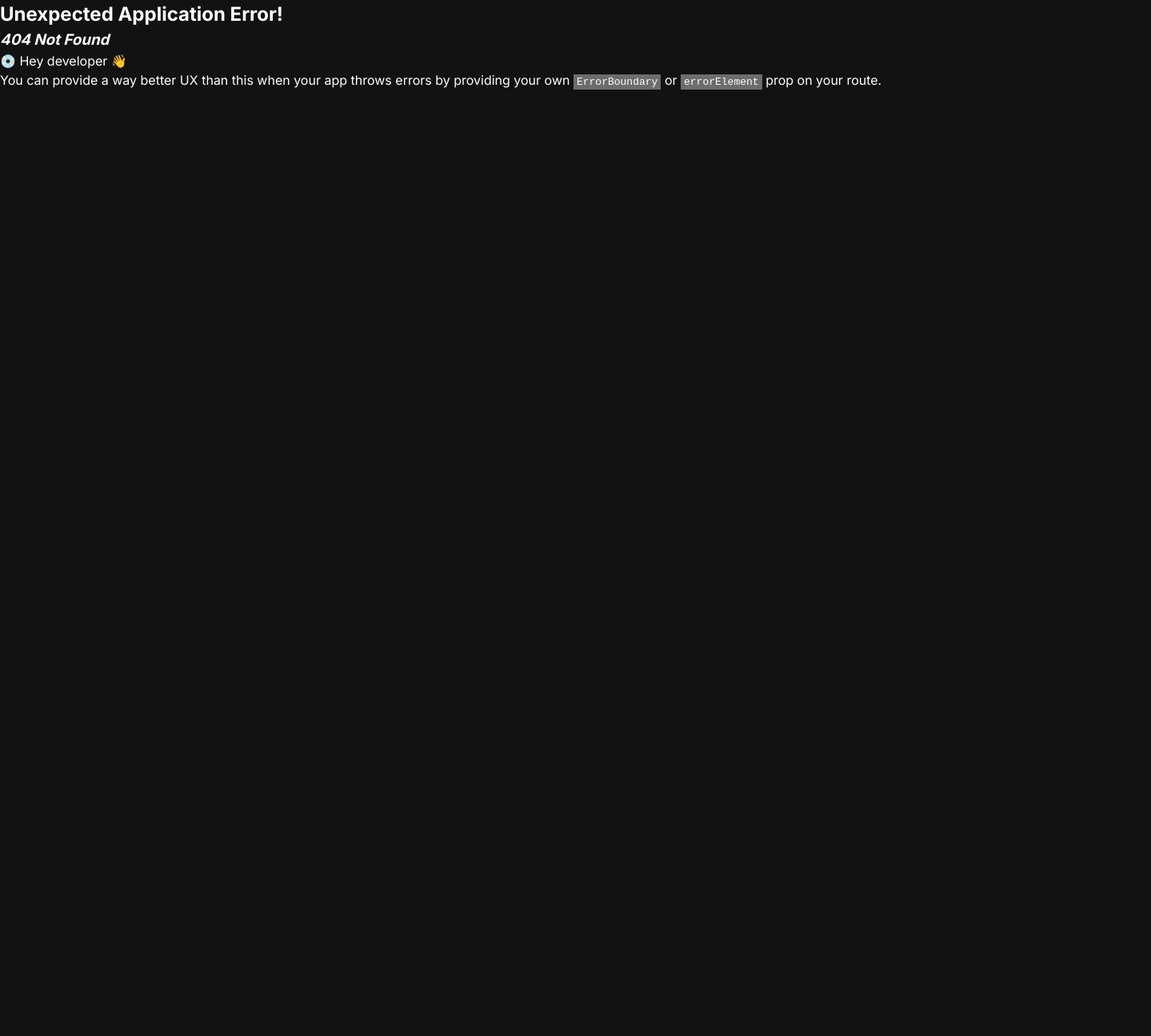
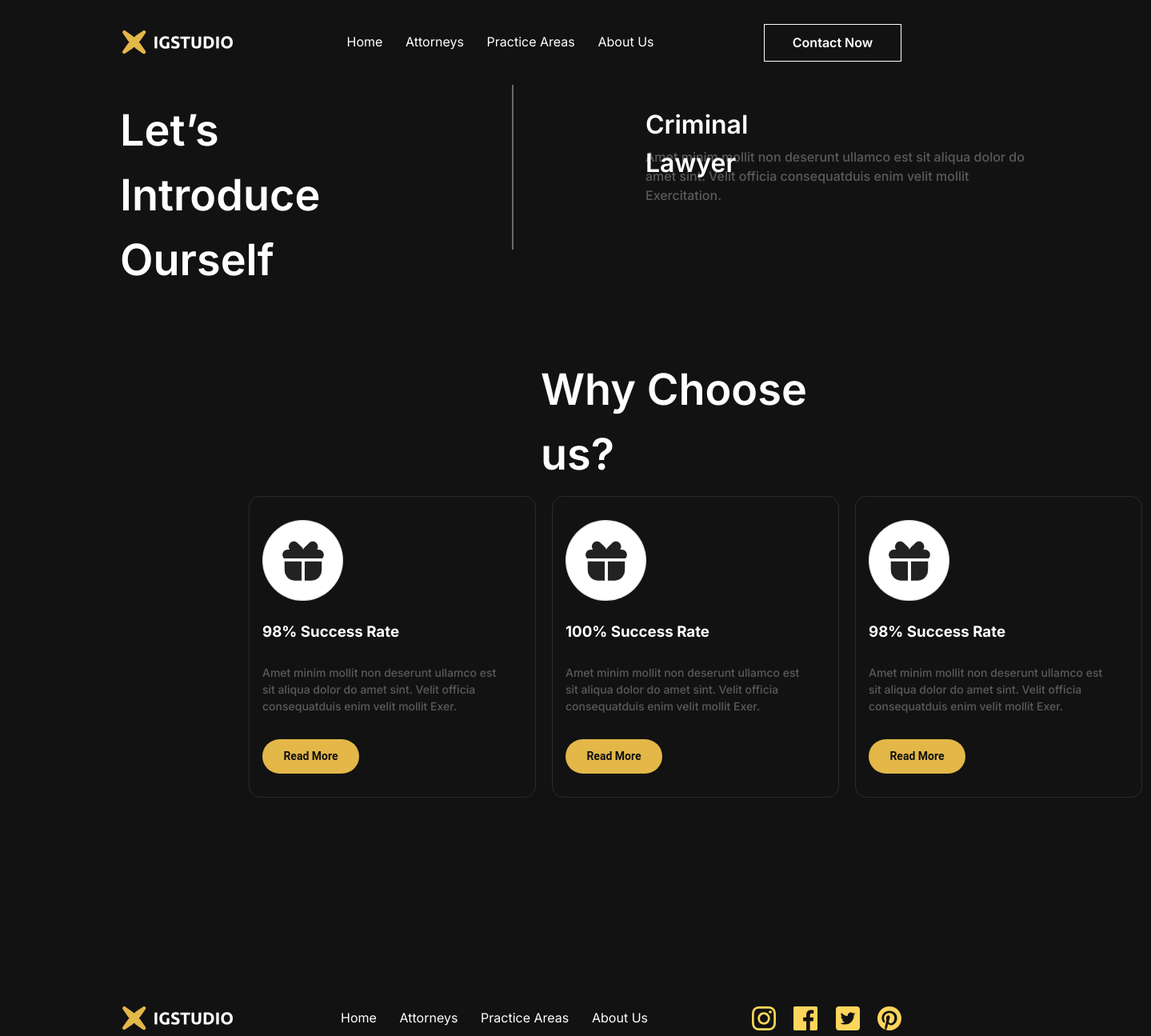
Before and after one commit to Venkat0629/LawFirm, a React (Create React App) app: page /attorneys in a window 1280 px wide. Before the commit this address had no page. Shown: the top 1295 px of the page at 80% size, 1439 px wide, since content can reach past the window. Before the commit the page ends 800 px from the top, so only its background shows below. Built offline with nearby package versions, Linux system fonts and the light colour scheme.

Commit message:
Added Attorney

```diff
--- /dev/null
+++ b/src/components/Attorney/Attorney.jsx
@@ -0,0 +1,70 @@
+import React from "react";
+import styles from "./Attorney.module.css";
+import { Chip } from "@mui/material";
+import { ReactComponent as CardIcon } from "../../assets/card.svg";
+
+export default function Attorney() {
+  const handleChipClick = (e) => {
+    console.log(e.target.value);
+  };
+  return (
+    <div className={styles.wrapper}>
+      <div className={styles.header}>
+        <h1 className={styles.title}>Let’s Introduce Ourself</h1>
+        <hr className={styles.separater} />
+        <div className={styles.titlewrapper}>
+          <h3 className={styles.subtitle}>Criminal Lawyer</h3>
+          <p className={styles.text}>
+            Amet minim mollit non deserunt ullamco est sit aliqua dolor do amet
+            sint. Velit officia consequatduis enim velit mollit Exercitation.
+          </p>
+        </div>
+      </div>
+
+      <div className={styles.section}>
+        <h1 className={styles.title}>Why Choose us?</h1>
+        <div className={styles.cardwrapper}>
+          <div className={styles.card}>
+            <CardIcon className={styles.cardicon} />
+            <h3>98% Success Rate</h3>
+            <p className={styles.cardtext}>
+              Amet minim mollit non deserunt ullamco est sit aliqua dolor do
+              amet sint. Velit officia consequatduis enim velit mollit Exer.
+            </p>
+            <Chip
+              label="Read More"
+              onClick={handleChipClick}
+              className={styles.chip}
+            />
+          </div>
+          <div className={styles.card}>
+            <CardIcon className={styles.cardicon} />
+            <h3>100% Success Rate</h3>
+            <p className={styles.cardtext}>
+              Amet minim mollit non deserunt ullamco est sit aliqua dolor do
+              amet sint. Velit officia consequatduis enim velit mollit Exer.
+            </p>
+            <Chip
+              label="Read More"
+              onClick={handleChipClick}
+              className={styles.chip}
+            />
+          </div>
+          <div className={styles.card}>
+            <CardIcon className={styles.cardicon} />
+            <h3>98% Success Rate</h3>
+            <p className={styles.cardtext}>
+              Amet minim mollit non deserunt ullamco est sit aliqua dolor do
+              amet sint. Velit officia consequatduis enim velit mollit Exer.
+            </p>
+            <Chip
+              label="Read More"
+              onClick={handleChipClick}
+              className={styles.chip}
+            />
+          </div>
+        </div>
+      </div>
+    </div>
+  );
+}
--- /dev/null
+++ b/src/components/Attorney/Attorney.module.css
@@ -0,0 +1,97 @@
+.wrapper {
+  text-wrap: wrap;
+  text-align: left;
+  padding: 16px 0px;
+  margin: 0px 150px;
+}
+.header {
+  width: 1132px;
+  height: 174px;
+  display: flex;
+  align-items: center;
+  justify-content: space-between;
+}
+.title {
+  width: 387px;
+  height: 174px;
+  font-size: 54px;
+  font-weight: 600;
+}
+.separater {
+  position: absolute;
+  left: 50vw;
+  border: 1px solid #6a6a6a;
+  height: 206px;
+  transform: rotate(180deg);
+}
+.titlewrapper {
+  width: 475px;
+  height: 155px;
+}
+.subtitle {
+  width: 249px;
+  height: 52px;
+  font-size: 32px;
+  font-weight: 600;
+}
+.text {
+  width: 475px;
+  height: 87px;
+  font-weight: 500;
+  opacity: 30%;
+}
+.section {
+  width: 1139px;
+  height: 551px;
+  display: flex;
+  flex-direction: column;
+  align-items: center;
+  margin: 150px 150px;
+}
+.sectiontitle {
+  width: 437px;
+  height: 77px;
+  font-size: 54px;
+  font-weight: 600;
+}
+.cardwrapper {
+  display: flex;
+  gap: 20px;
+  justify-content: space-between;
+}
+.card {
+  width: 359px;
+  height: 377px;
+  border: 1.4px solid rgb(255, 255, 255, 0.1);
+  border-radius: 14px;
+  padding: 16px;
+  display: flex;
+  flex-direction: column;
+  justify-content: space-around;
+  align-items: left;
+}
+.cardwrapper .card .middle {
+  background-color: rgb(255, 255, 255, 0.1) !important;
+}
+
+.cardicon {
+  width: 101px;
+  height: 101px;
+}
+
+.cardtext {
+  width: 293px;
+  height: 69px;
+  opacity: 30%;
+  font-size: 14px;
+  font-weight: 500;
+}
+.card .chip {
+  width: 121px;
+  height: 43px;
+  border-radius: 23.5px;
+  font-size: 14px;
+  font-weight: 600;
+  background-color: var(--color-primary);
+  color: var(--color-black);
+}
--- a/src/components/Footer/Footer.module.css
+++ b/src/components/Footer/Footer.module.css
@@ -1,12 +1,13 @@
 .footer {
-  bottom: 0px;
+  height: 367px;
+  padding: 57px 0px 50px 0px;
 }
 .wrapper {
   display: flex;
   justify-content: space-around;
-  margin-top: 50px;
 }
 .rights {
+  margin-top: 50px;
   font-family: Helvetica, sans-serif;
   font-size: 14px;
   font-weight: 400;
--- a/src/index.css
+++ b/src/index.css
@@ -1,8 +1,9 @@
 @import url("https://fonts.googleapis.com/css2?family=Inter:wght@300;400;500;600;700&display=swap");
 :root {
-  --color-primary: #E3B748;
+  --color-primary: #e3b748;
   --color-black: #121212;
   --color-white: #ffffff;
+  --color-grey: #1d1d1d;
 }
 *,
 *::before,
--- /dev/null
+++ b/src/pages/About/About.jsx
@@ -0,0 +1,10 @@
+import React from "react";
+import Footer from "../../components/Footer/Footer";
+
+export default function About() {
+  return (
+    <>
+      <Footer />
+    </>
+  );
+}
--- /dev/null
+++ b/src/pages/Attorneys/Attorneys.jsx
@@ -0,0 +1,12 @@
+import React from "react";
+import Footer from "../../components/Footer/Footer";
+import Attorney from "../../components/Attorney/Attorney";
+
+export default function Attorneys() {
+  return (
+    <>
+      <Attorney />
+      <Footer />
+    </>
+  );
+}
```
Also changed, not shown: src/index.js (+15 -0 lines), src/pages/Practices/Practices.jsx (added, +10 -0 lines), src/assets/card.png (added), src/assets/card.svg (added), src/pages/Home/Home.module.css (deleted).
